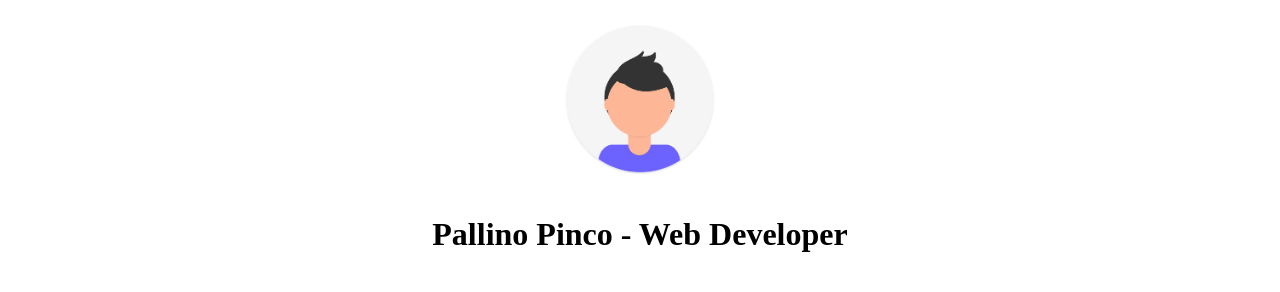
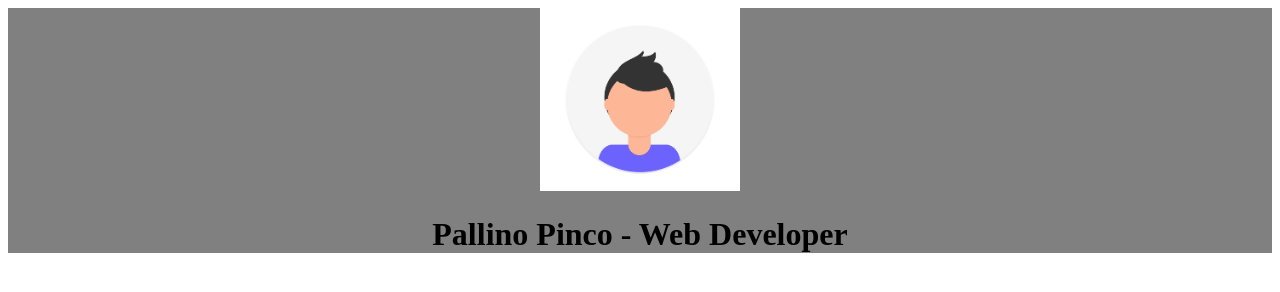
Before and after one commit to JordanSgrigna/curriculum-vitae, a plain HTML site: page index.html in a window 1280 px wide. Drawn offline with Linux system fonts and the light colour scheme.

Commit message:
Added background to header

```diff
--- a/index.html
+++ b/index.html
@@ -9,7 +9,7 @@
 </head>
 <body>
 
-    <header class="content-centered">
+    <header class="content-centered bg-gray">
         <img src="./img/profile.png" alt="Immagine profilo curriculum vitae" width="200">
         <h1>Pallino Pinco - Web Developer</h1>
 
--- a/style.css
+++ b/style.css
@@ -1,3 +1,8 @@
 .content-centered {
     text-align:center;
 }
+
+
+.bg-gray {
+    background-color:gray
+}
```
